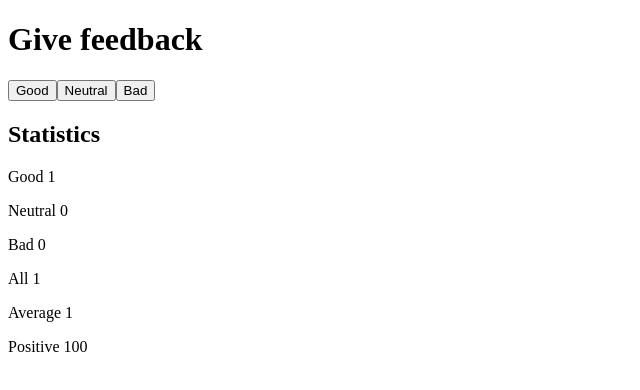
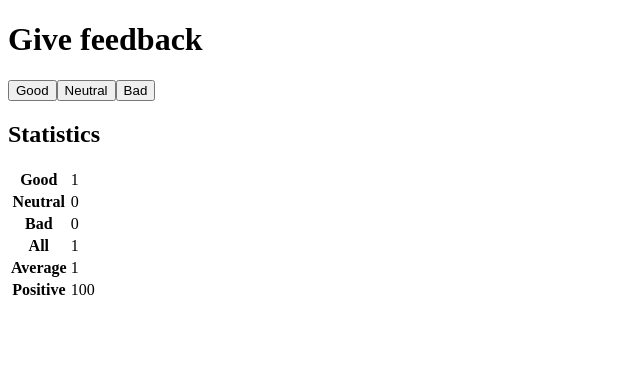
Before and after one commit to kenzul/unicafe, a React (Vite) app: page / in a window 1280 px wide. Both pictures are taken after a click on the button "Good". Shown: the top 390 px of the page, without its empty margins (0-640 px from the left). Built offline with nearby package versions, Linux system fonts and the light colour scheme.

Commit message:
Display statistics in a table

```diff
--- a/src/App.jsx
+++ b/src/App.jsx
@@ -5,7 +5,12 @@
 }
 
 const StatisticLine = ({ name, value }) => {
-  return <p>{name} {value}</p>
+  return (
+    <tr>
+      <th scope="row">{name}</th>
+      <td>{value}</td>
+    </tr>
+  )
 }
 
 const Feedback = ({ handleGoodClick, handleNeutralClick, handleBadClick }) => {
@@ -20,7 +25,11 @@
 }
 
 const Statistics = ({ good, neutral, bad }) => {
-  if (good === 0 && neutral === 0 && bad === 0) {
+  const total = good + neutral + bad;
+  const average = (good - bad) / total;
+  const positive = (good / total) * 100;
+
+  if (!total) {
     return (
       <div>
         <h2>Statistics</h2>
@@ -28,18 +37,20 @@
       </div>
     )
   }
-  const total = good + neutral + bad;
-  const average = (good - bad) / total;
-  const positive = (good / total) * 100;
+
   return (
     <div>
       <h2>Statistics</h2>
+      <table>
+        <tbody>
           <StatisticLine name="Good" value={good}></StatisticLine>
           <StatisticLine name="Neutral" value={neutral}></StatisticLine>
           <StatisticLine name="Bad" value={bad}></StatisticLine>
           <StatisticLine name="All" value={total}></StatisticLine>
           <StatisticLine name="Average" value={average}></StatisticLine>
           <StatisticLine name="Positive" value={positive}></StatisticLine>
+        </tbody>
+      </table>
     </div>
   )
 }
```
Lines whose indentation alone changed are shown as unchanged.
